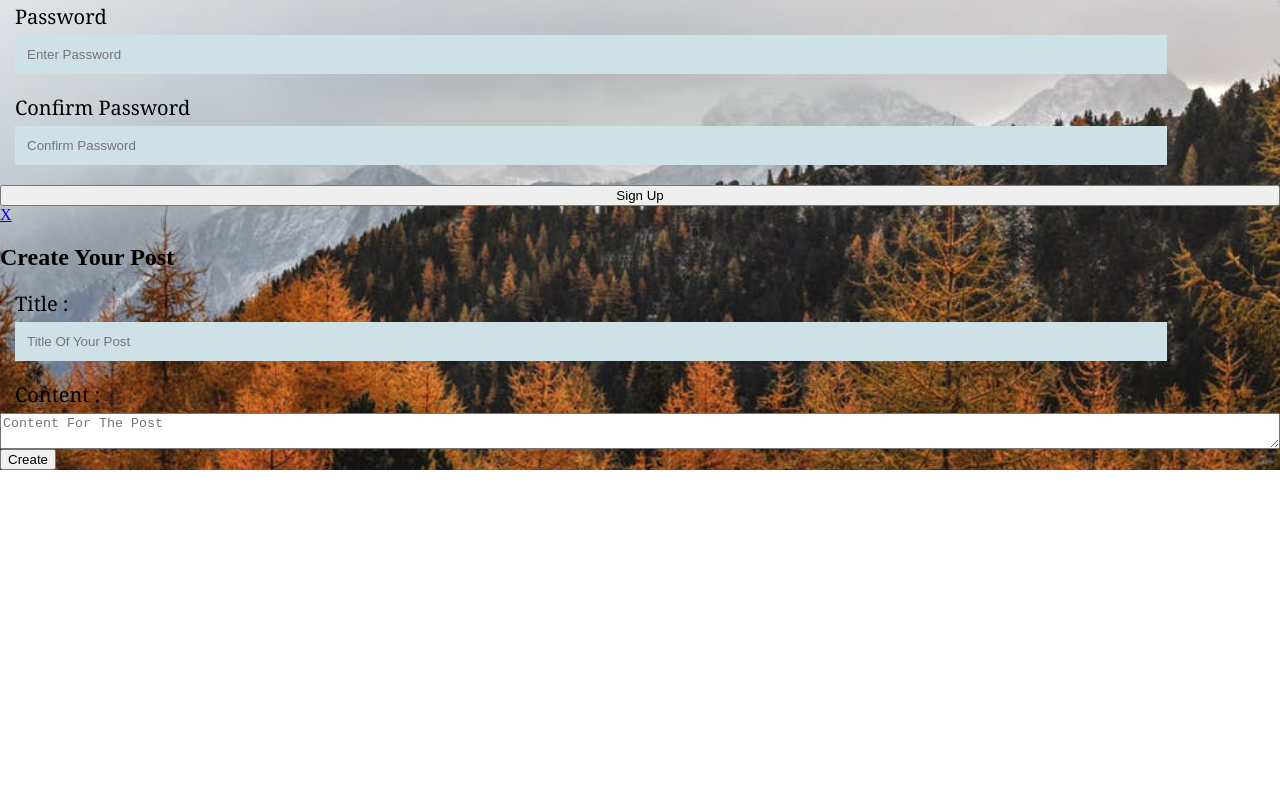
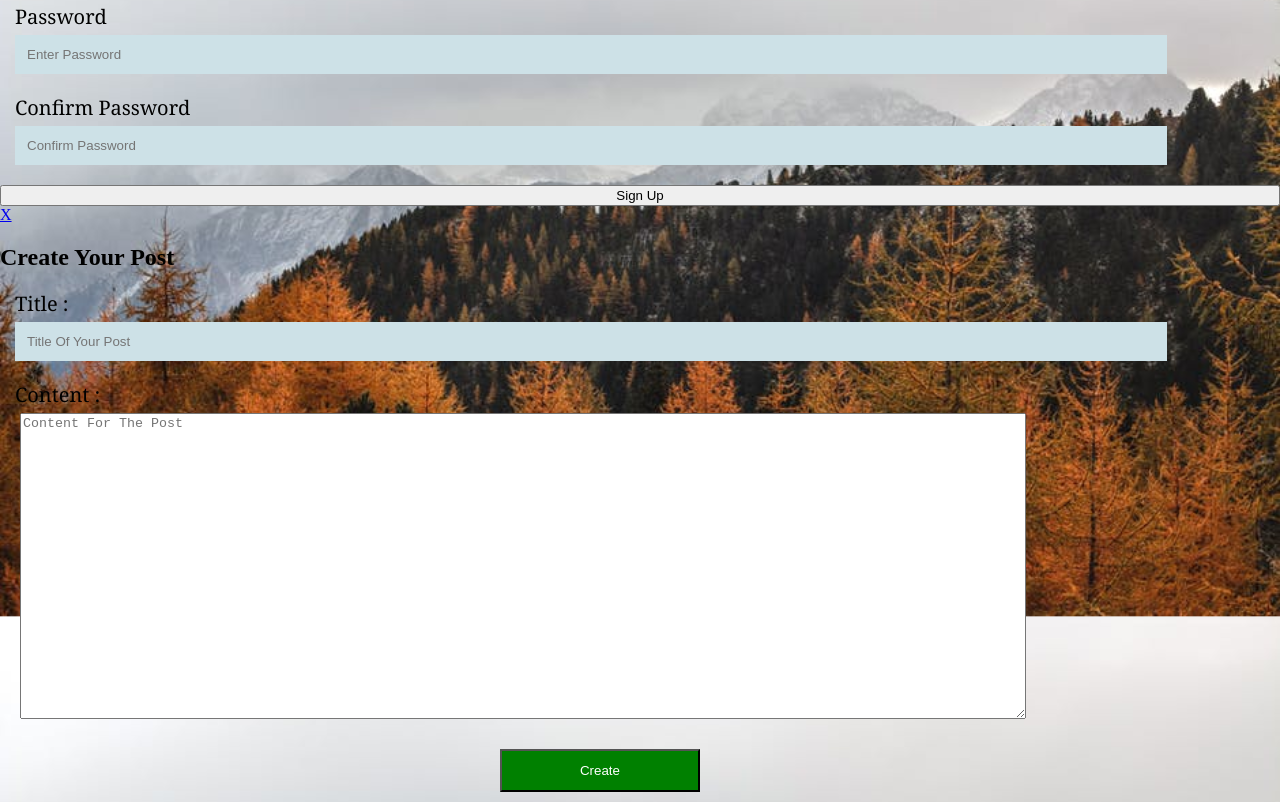
Before and after one commit to kushagrasetia/Frontend_Project, a plain HTML site: page index.html in a window 1280 px wide. Shown: the part 1094-1896 px from the top of the page. Before the commit the page ends 1564 px from the top, so only its background shows below. Drawn offline with Linux system fonts and the light colour scheme.

Commit message:
styling create post modal

```diff
--- a/css/index.css
+++ b/css/index.css
@@ -63,3 +63,20 @@ label{
 
 
 /*styling create post modal*/
+#createContent{
+   width: 1000px;
+   height: 300px;
+   margin-left: 20px;
+}
+.createBtn{
+
+      background: green;
+      color: white;
+      width: 200px;
+      padding: 12px;
+      margin: 10px;
+      text-decoration: none;
+      margin-left: 500px;
+      margin-top: 30px;
+
+}
```
